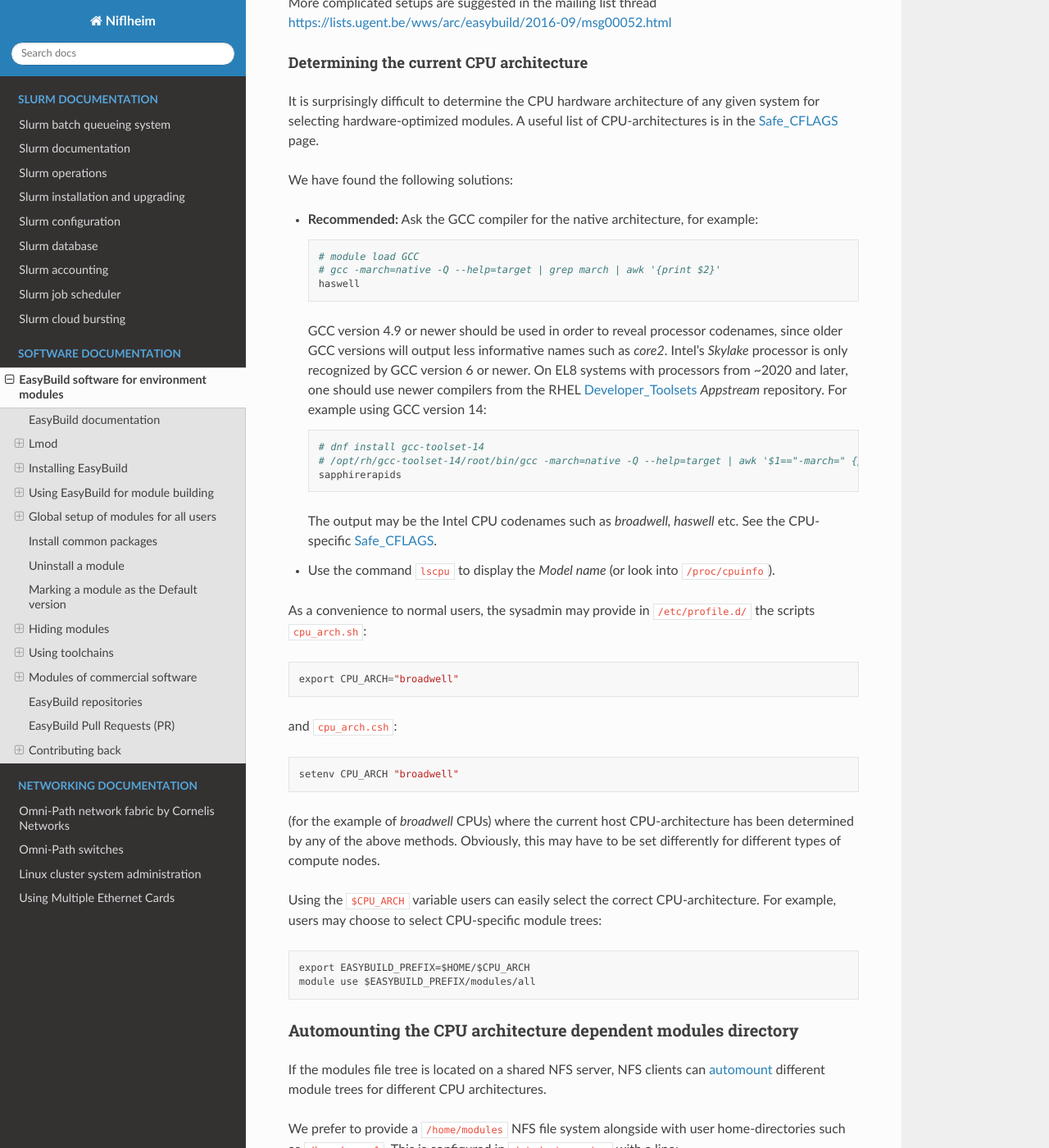
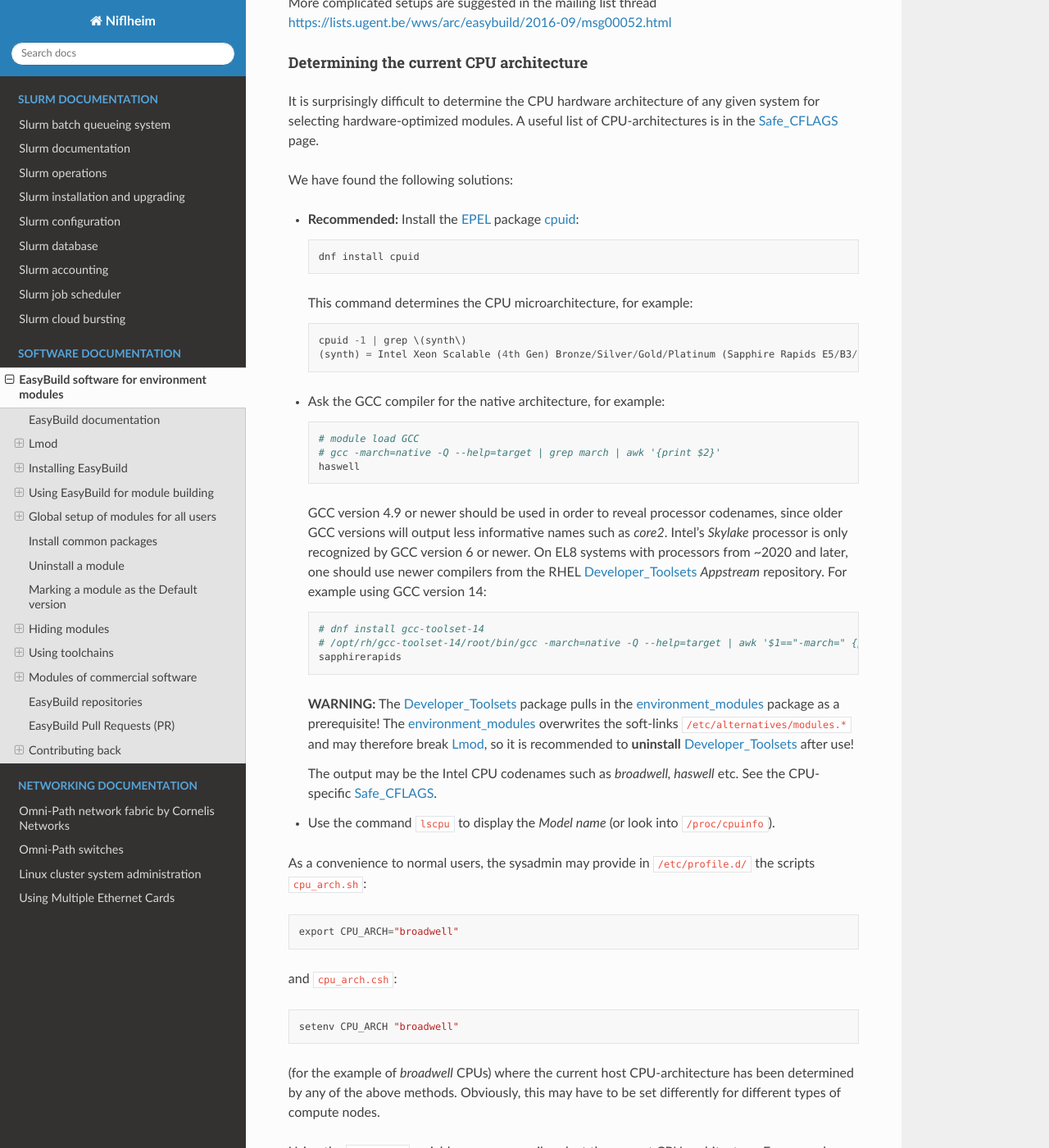
Before and after one commit to OleHolmNielsen/Niflheim_system, a Sphinx documentation site: the page built from docs/EasyBuild_modules.rst, in a window 1280 px wide and 1400 px high, scrolled down 9551 px. Shown: the whole window at 82% size. Built offline with Sphinx 7.4.7 and the Read the Docs theme 3.1.0, drawn with Linux system fonts in a browser that asks for light colours.

Commit message:
Using the cpuid command to determine CPU architecture

```diff
--- a/docs/EasyBuild_modules.rst
+++ b/docs/EasyBuild_modules.rst
@@ -393,7 +393,17 @@ A useful list of CPU-architectures is in the Safe_CFLAGS_ page.
 
 We have found the following solutions:
 
-* **Recommended:** Ask the GCC compiler for the native architecture, for example::
+* **Recommended:**
+  Install the EPEL_ package cpuid_::
+
+    dnf install cpuid
+
+  This command determines the CPU microarchitecture, for example::
+
+   cpuid -1 | grep \(synth\)
+   (synth) = Intel Xeon Scalable (4th Gen) Bronze/Silver/Gold/Platinum (Sapphire Rapids E5/B3/S3) {Golden Cove}, Intel 7
+
+* Ask the GCC compiler for the native architecture, for example::
 
     # module load GCC
     # gcc -march=native -Q --help=target | grep march | awk '{print $2}'
@@ -407,6 +417,10 @@ We have found the following solutions:
     # dnf install gcc-toolset-14
     # /opt/rh/gcc-toolset-14/root/bin/gcc -march=native -Q --help=target | awk '$1=="-march=" {print $2}'
     sapphirerapids
+
+  **WARNING:** The Developer_Toolsets_ package pulls in the environment_modules_ package as a prerequisite!
+  The environment_modules_ overwrites the soft-links ``/etc/alternatives/modules.*`` and may therefore break Lmod_,
+  so it is recommended to **uninstall** Developer_Toolsets_ after use!
 
   The output may be the Intel CPU codenames such as *broadwell, haswell* etc.
   See the CPU-specific Safe_CFLAGS_.
@@ -432,6 +446,8 @@ For example, users may choose to select CPU-specific module trees::
 
 .. _Safe_CFLAGS: https://wiki.gentoo.org/wiki/Safe_CFLAGS
 .. _Developer_Toolsets: https://developers.redhat.com/articles/2025/04/16/gcc-and-gcc-toolset-versions-rhel-explainer
+.. _environment_modules: https://modules.readthedocs.io/en/latest/
+.. _cpuid: http://www.etallen.com/cpuid.html
 
 Automounting the CPU architecture dependent modules directory
 -------------------------------------------------------------
```
